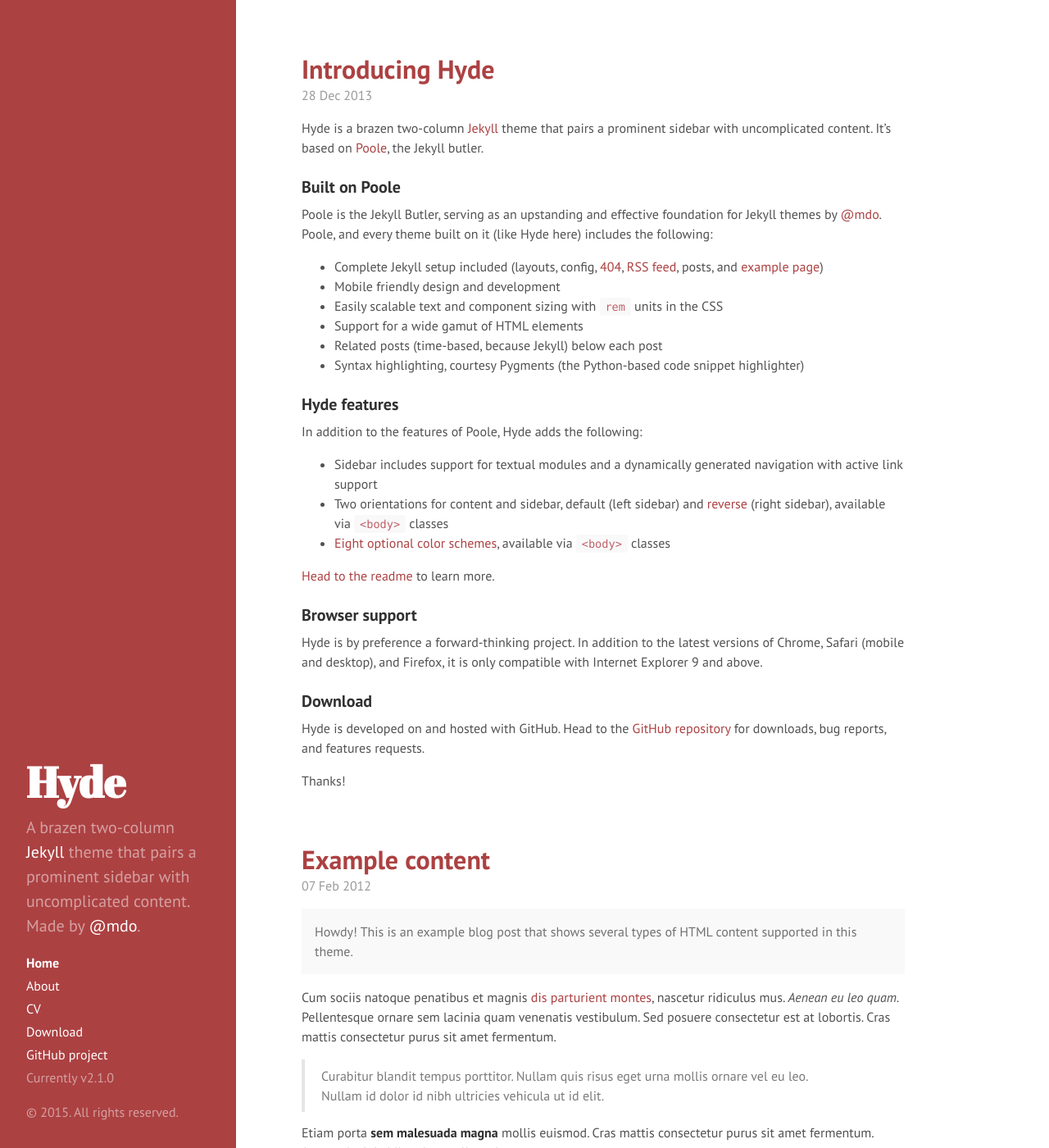
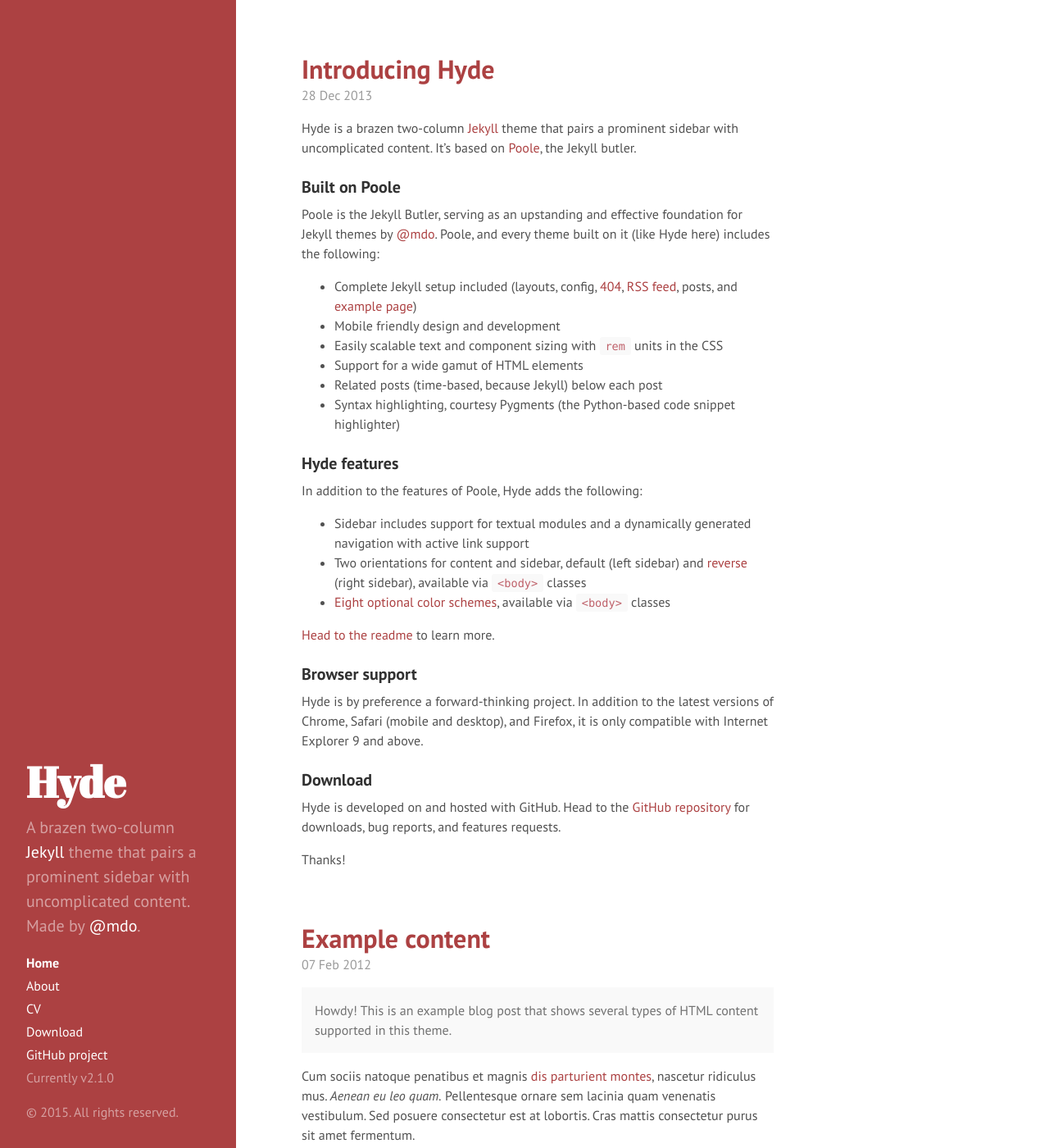
Before and after one commit to ChristofSeiler/ChristofSeiler.github.io, a Jekyll site: the page built from index.html, in a window 1280 px wide and 1400 px high. Shown: the whole window at 82% size. Built offline with Jekyll 4.4.1, drawn with Linux system fonts in a browser that asks for light colours; Markdown is read by kramdown in place of the engine named in the settings; the list of posts is cut into pages by our own code.

Commit message:
revert to old width

```diff
--- a/public/css/hyde.css
+++ b/public/css/hyde.css
@@ -128,7 +128,7 @@
 
 @media (min-width: 48em) {
   .content {
-    max-width: 48rem;
+    max-width: 38rem;
     margin-left: 20rem;
     margin-right: 2rem;
   }
```
